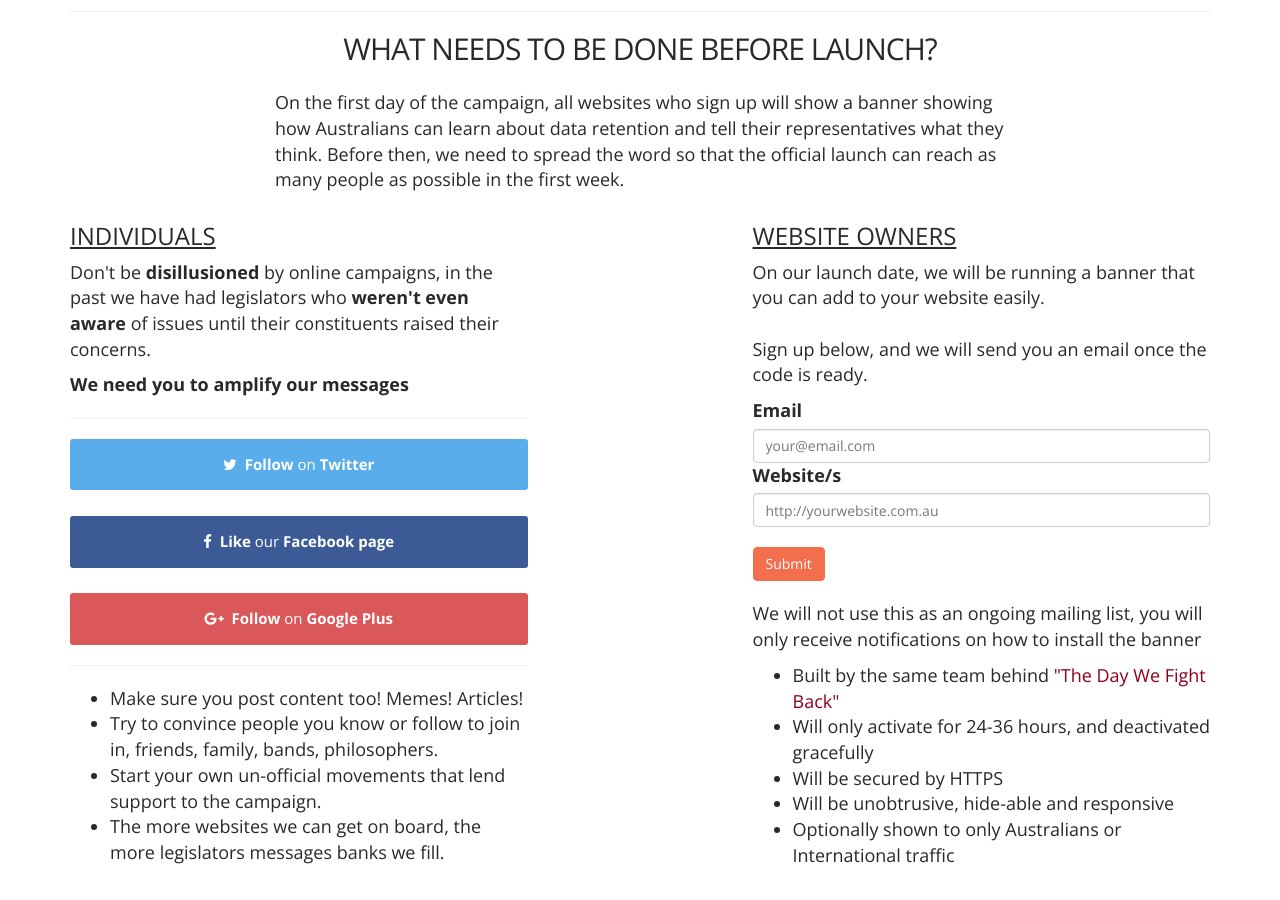
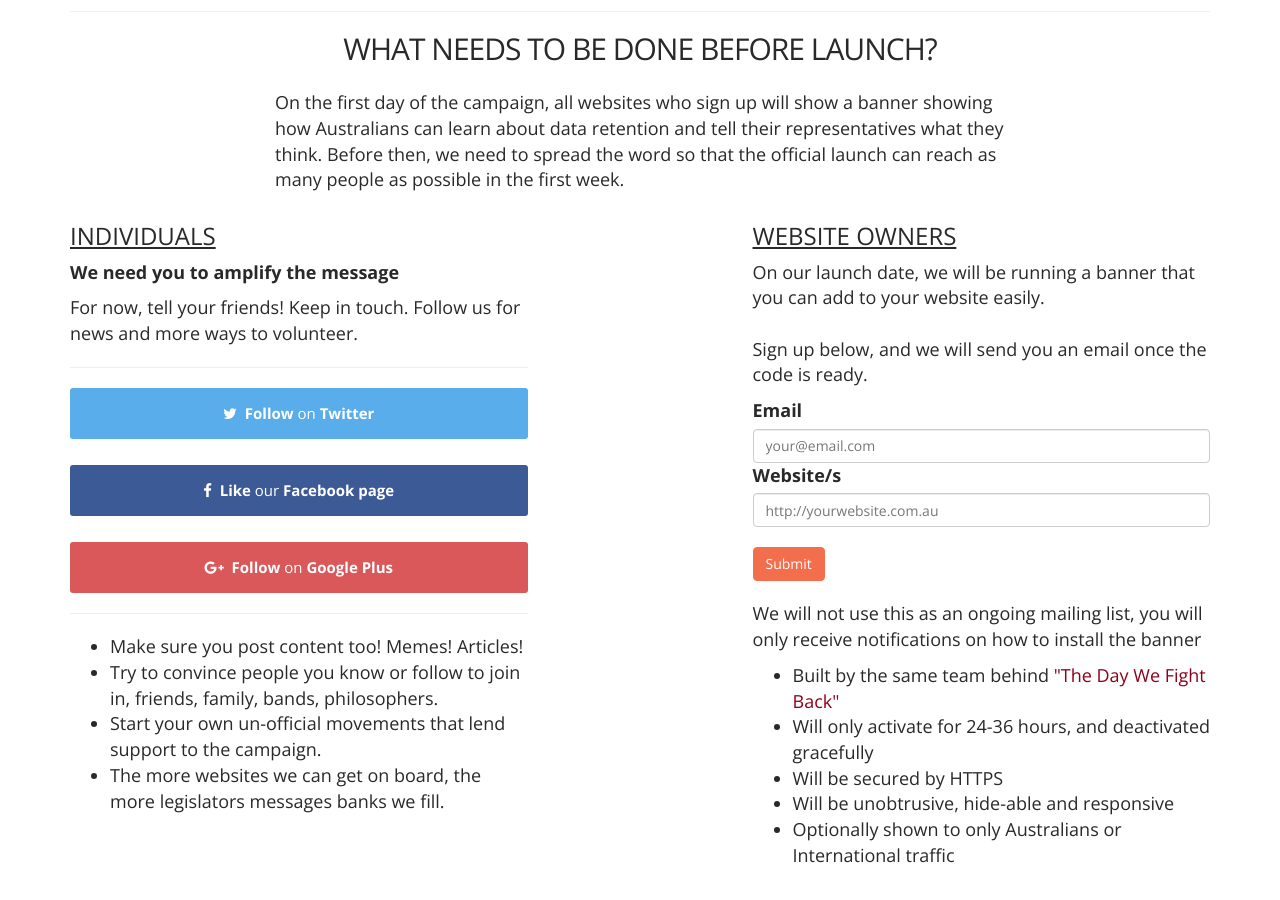
Before and after one commit to thomasdavis/saveprivacy, a Jekyll site: the page built from index.html, in a window 1280 px wide and 900 px high, scrolled down 1664 px. Built offline with Jekyll 4.4.1, drawn with Linux system fonts in a browser that asks for light colours; nearby versions of some CDN libraries; comment, search, counter and statistics services are not loaded.

Commit message:
No need to drop disillusionment into people's heads!
It's okay, even if they *are* disillusioned you can still snap 'em out
of it!

```diff
--- a/index.html
+++ b/index.html
@@ -49,8 +49,8 @@ layout: default
 <div class="row">
 	<div class="col-md-5">
 		<h3>INDIVIDUALS</h3>
-		<p>Don't be <strong>disillusioned</strong> by online campaigns, in the past we have had legislators who <strong>weren't even aware</strong> of issues until their constituents raised their concerns.</p>
-		<p><strong>We need you to amplify our messages</strong></p>
+		<p><strong>We need you to amplify the message</strong></p>
+        <p>For now, tell your friends! Keep in touch. Follow us for news and more ways to volunteer.
 		<hr />
 		 <div class="sharing-buttons">
                         <a class="share twitter" href="https://twitter.com/stopthespies" target="_blank">
```
